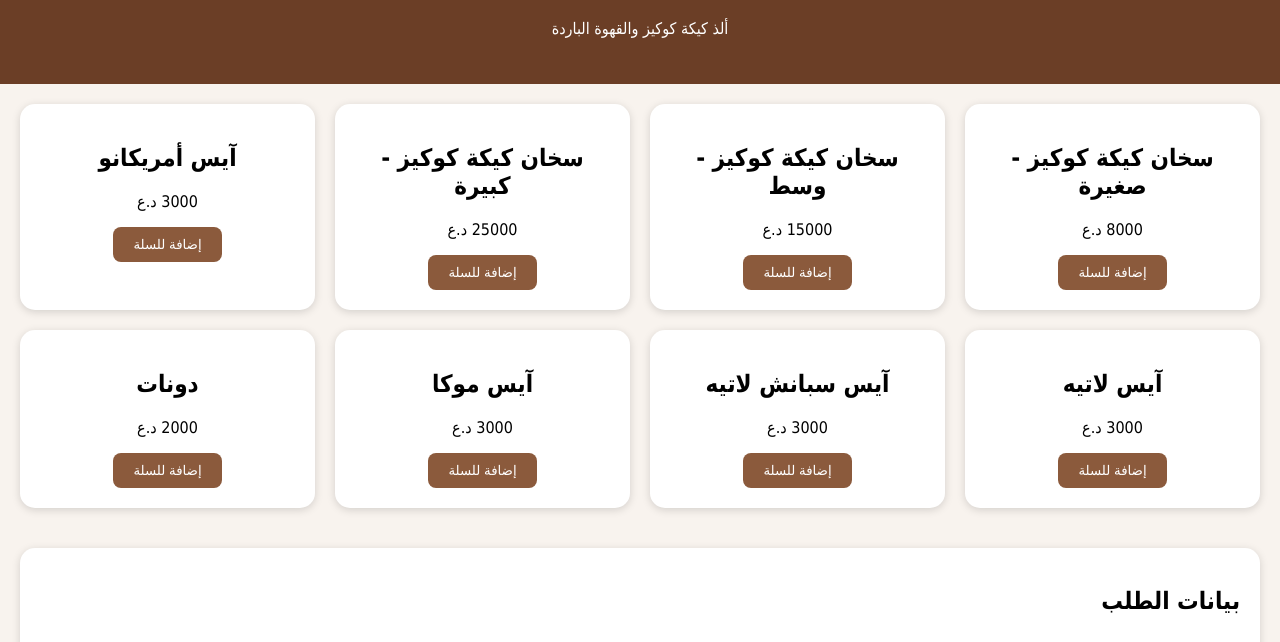
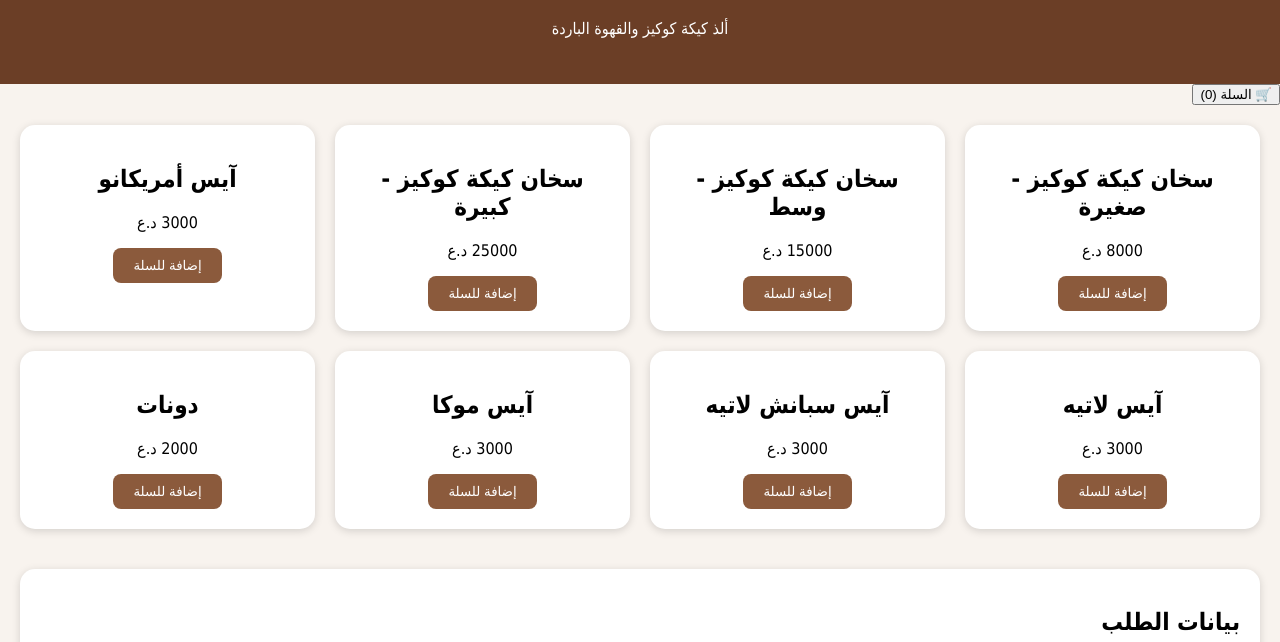
Before and after one commit to 3mero562-dev/teeeeeeeeeeet, a plain HTML site: page index.html in a window 1280 px wide. Shown: the part 92-734 px from the top of the page. Drawn offline with Linux system fonts and the light colour scheme.

Commit message:
Update index.html

```diff
--- a/index.html
+++ b/index.html
@@ -14,6 +14,8 @@
 <h1>🍪 Cookies Lareen</h1>
 <p>ألذ كيكة كوكيز والقهوة الباردة</p>
 </header>
+
+<button id="cartBtn">🛒 السلة (<span id="cartCount">0</span>)</button>
 
 <section class="products">
 
```
